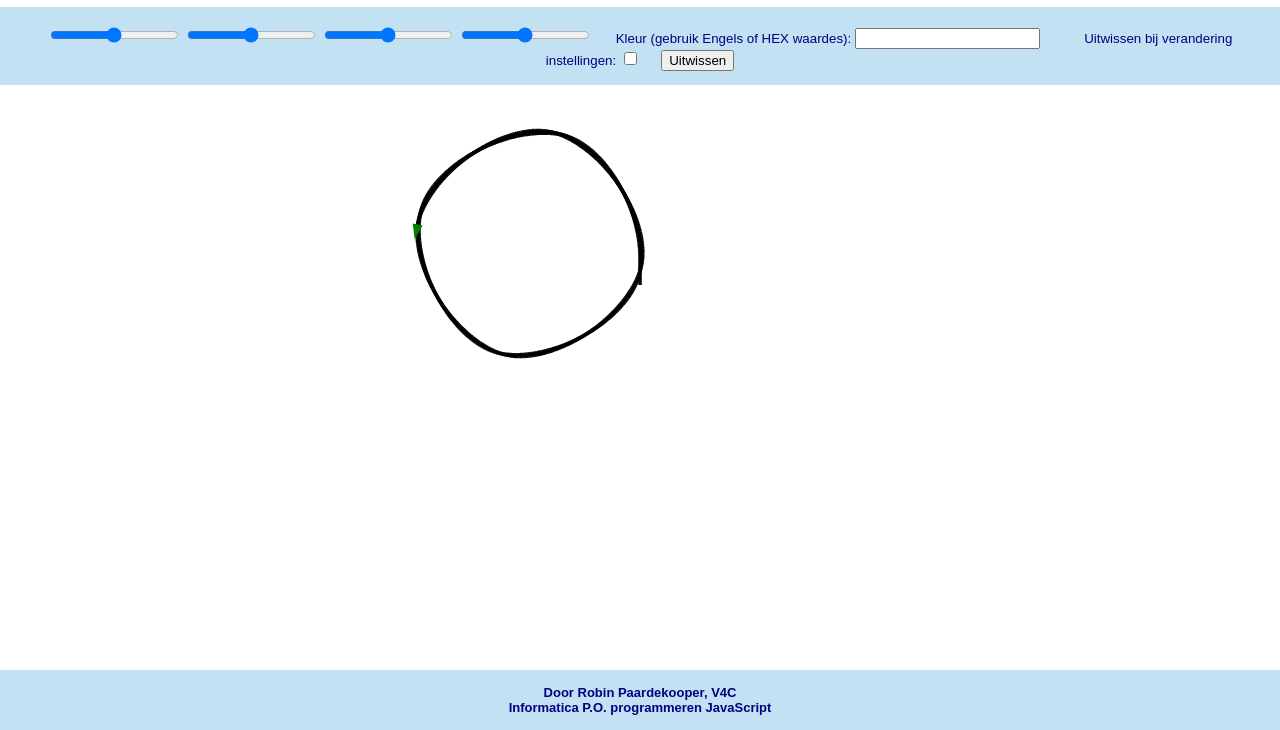
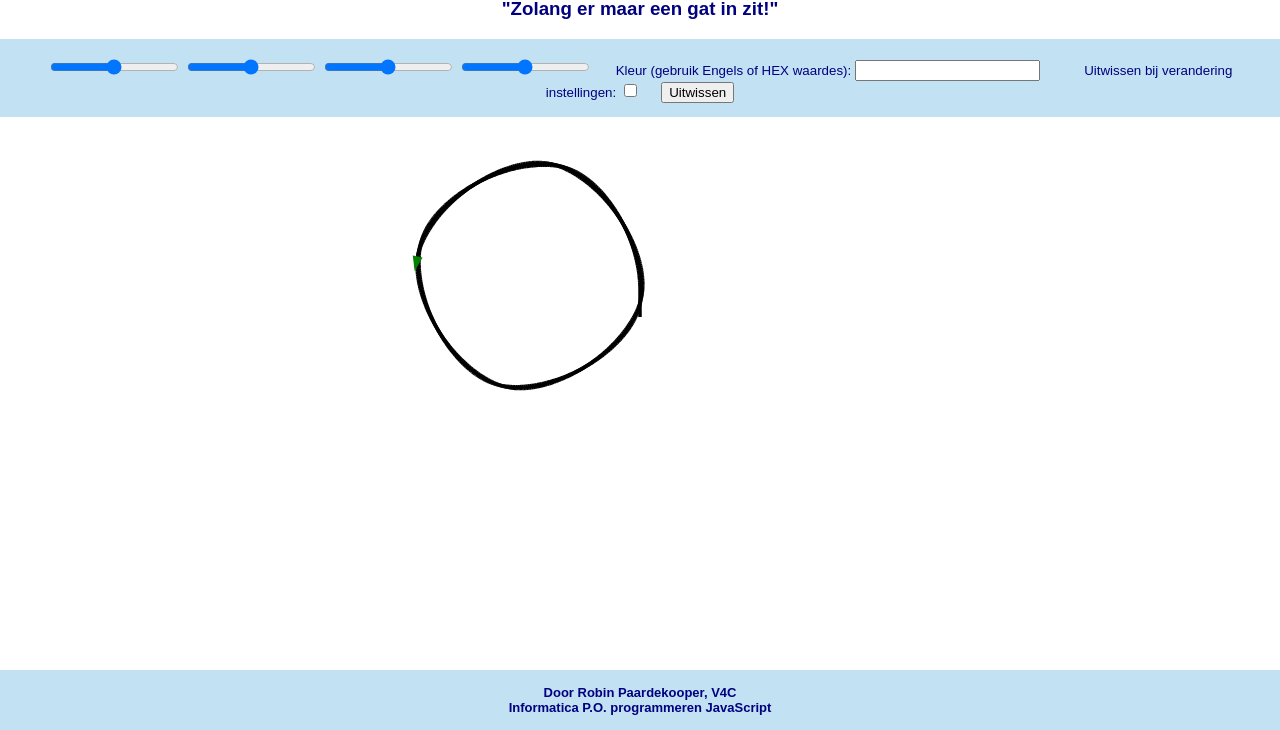
Before and after one commit to RobinPDK/Robinsdonuts.github.io, a plain HTML site: page index.html in a window 1280 px wide. Shown: the part 70-800 px from the top of the page. Drawn offline with Linux system fonts and the light colour scheme.

Commit message:
Update index.html

```diff
--- a/index.html
+++ b/index.html
@@ -78,7 +78,7 @@
 
 <body>
     <h1>Robin's Donutfabriek</h1>
-    <h3></h3>
+    <h3>"Zolang er maar een gat in zit!"</h3>
 
     <div id="ContainerSliders">
         <br>
```
